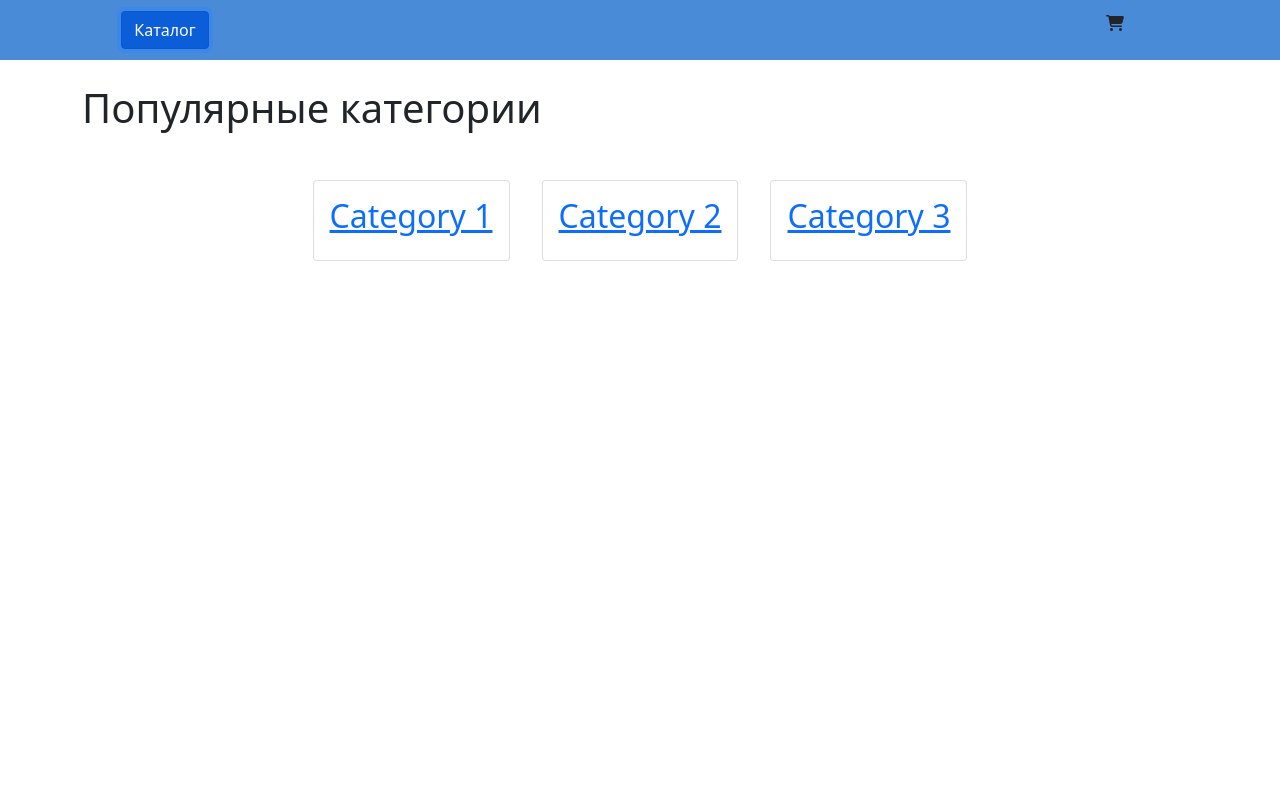
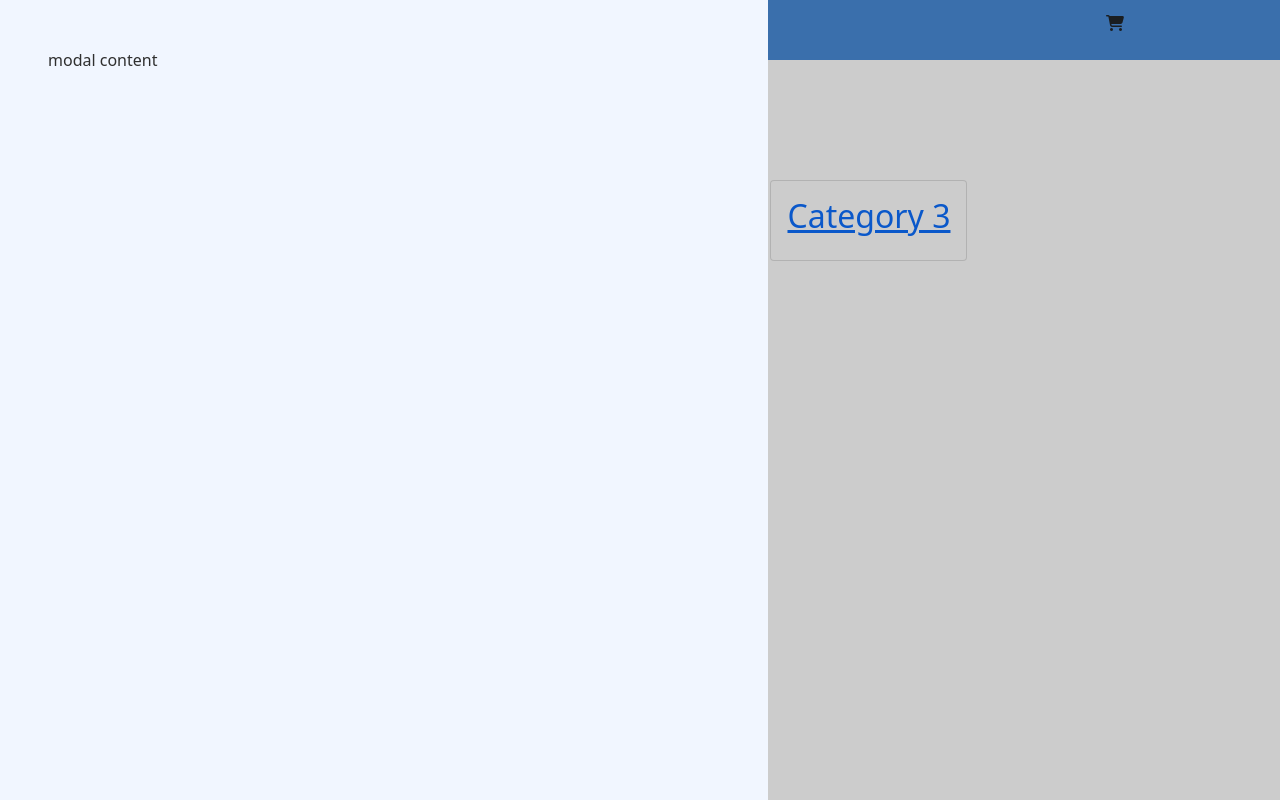
Before and after one commit to lelonov23/market-place, a React (Create React App) app: page / in a window 1280 px wide. Both pictures are taken after a click on the button "Каталог". Built offline with nearby package versions, Linux system fonts and the light colour scheme.

Commit message:
add modal for catalog

```diff
--- /dev/null
+++ b/src/components/Catalog.tsx
@@ -0,0 +1 @@
+import React from "react";
--- /dev/null
+++ b/src/components/UI/Modal.module.css
@@ -0,0 +1,22 @@
+.modal {
+  position: fixed;
+  inset: 0;
+  background-color: rgba(0, 0, 0, 0.2);
+  display: flex;
+  flex-direction: column;
+  align-items: center;
+  justify-content: center;
+  overflow: hidden;
+  padding: 40px 20px 20px;
+}
+
+.modal-content {
+  width: 60%;
+  height: 100%;
+  position: fixed;
+  top: 0;
+  left: 0;
+  padding: 3rem;
+  background-color: #f1f6ff;
+  color: rgb(47, 47, 47);
+}
--- /dev/null
+++ b/src/components/UI/Modal.tsx
@@ -0,0 +1,31 @@
+import React from "react";
+import { observer } from "mobx-react";
+
+import Portal from "./Portal";
+
+import styles from "./Modal.module.css";
+
+interface ModalProps {
+  isOpen: boolean;
+  handleClose: () => void;
+}
+
+const Modal: React.FC<ModalProps> = observer(
+  ({ children, isOpen, handleClose }) => {
+    if (!isOpen) return null;
+
+    return (
+      <Portal wrapperId="catalog-container">
+        <div onClick={handleClose} className={styles.modal}>
+          <div
+            onClick={(e) => e.stopPropagation()}
+            className={styles["modal-content"]}
+          >
+            {children}
+          </div>
+        </div>
+      </Portal>
+    );
+  }
+);
+export default Modal;
--- a/src/components/layout/Header.tsx
+++ b/src/components/layout/Header.tsx
@@ -1,22 +1,21 @@
 import React from "react";
-import {
-  InputGroup,
-  FormControl,
-  Container,
-  Button,
-  Row,
-  Col,
-} from "react-bootstrap";
+import { Container, Button, Row, Col } from "react-bootstrap";
+
+import Modal from "../UI/Modal";
 
 import styles from "./Header.module.css";
 
 const Header: React.FC = () => {
+  const [isOpen, setIsOpen] = React.useState(false);
+
   return (
     <header className={styles.header}>
       <Container className="align-center" fluid="md">
         <Row>
           <Col className="text-center " sm={2}>
-            <Button variant="primary">Каталог</Button>
+            <Button onClick={() => setIsOpen(true)} variant="primary">
+              Каталог
+            </Button>
           </Col>
           <Col className="text-center " sm={8}></Col>
           <Col className="text-center " sm={2}>
@@ -24,6 +23,10 @@ const Header: React.FC = () => {
           </Col>
         </Row>
       </Container>
+
+      <Modal handleClose={() => setIsOpen(false)} isOpen={isOpen}>
+        <p>modal content</p>
+      </Modal>
     </header>
   );
 };
```
